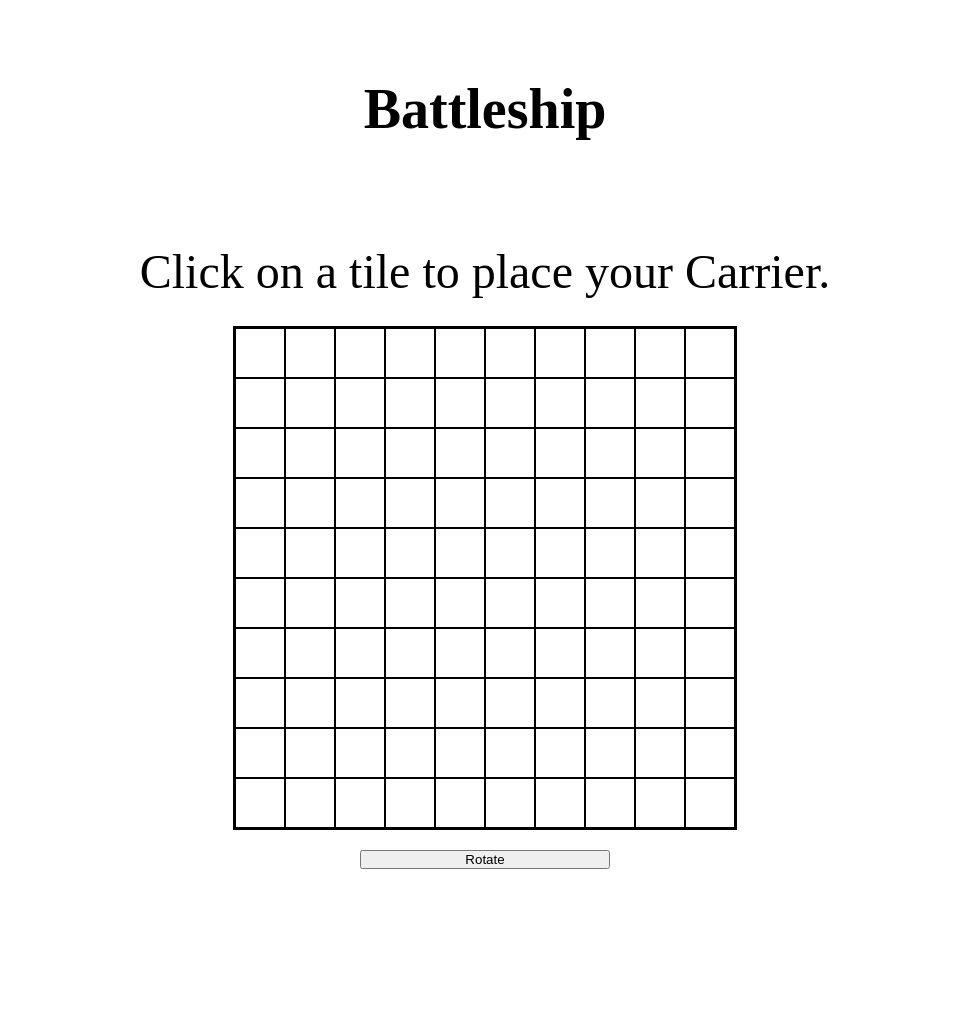
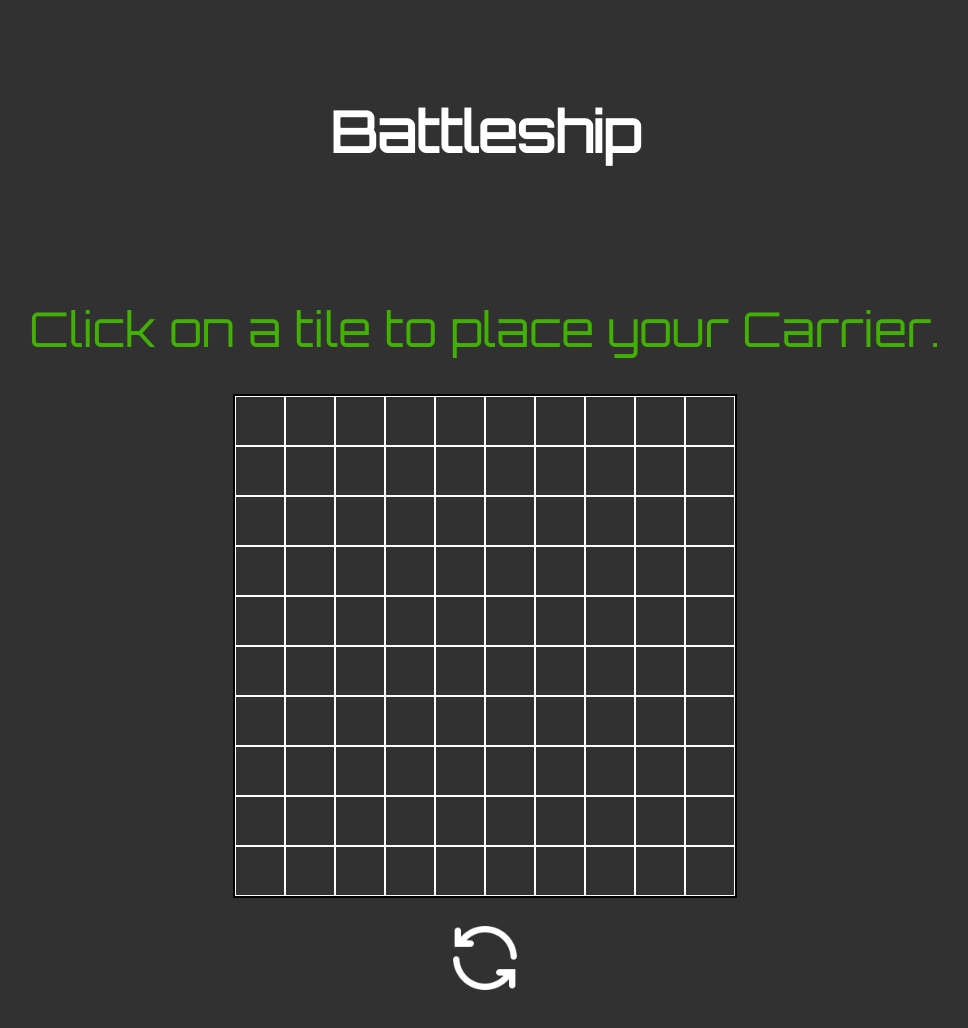
Before and after one commit to fau446/battleship, a website built with webpack: page dist/index.html in a window 1280 px wide. Shown: the whole page, without its empty margins (155-1123 px from the left). Before the commit the page ends 869 px from the top, so only its background shows below. Built offline with nearby package versions, Linux system fonts and the light colour scheme.

Commit message:
Add styling

```diff
--- a/dist/index.html
+++ b/dist/index.html
@@ -5,6 +5,12 @@
     <meta http-equiv="X-UA-Compatible" content="IE=edge" />
     <meta name="viewport" content="width=device-width, initial-scale=1.0" />
     <link rel="stylesheet" href="style.css" />
+    <link rel="preconnect" href="https://fonts.googleapis.com" />
+    <link rel="preconnect" href="https://fonts.gstatic.com" crossorigin />
+    <link
+      href="https://fonts.googleapis.com/css2?family=Orbitron&display=swap"
+      rel="stylesheet"
+    />
     <title>Battleship</title>
   </head>
   <body>
@@ -257,7 +263,9 @@
           </div>
         </div>
       </div>
-      <button class="rotate">Rotate</button>
+      <button class="rotate">
+        <img src="icons/icons8-update-left-rotation-100.png" alt="Rotate" />
+      </button>
     </div>
     <script src="main.js"></script>
   </body>
--- a/dist/style.css
+++ b/dist/style.css
@@ -7,18 +7,24 @@
 body {
   display: grid;
   grid-template-rows: 2fr 1fr 5fr;
+  background-color: rgb(50, 49, 49);
 }
 
 h1 {
   justify-self: center;
   align-self: center;
   font-size: 3.5rem;
+  font-family: "Orbitron", sans-serif;
+  color: white;
 }
 
 .display {
+  font-family: "Orbitron", sans-serif;
   justify-self: center;
   align-self: center;
   font-size: 3rem;
+  color: rgb(65, 176, 1);
+  text-align: center;
 }
 
 .game-area {
@@ -48,7 +54,7 @@ h1 {
 }
 
 .cell {
-  border: 1px solid black;
+  border: 1px solid white;
   width: 50px;
   height: 50px;
 }
@@ -58,23 +64,31 @@ h1 {
 }
 
 .rotate {
-  width: 250px;
+  margin-bottom: 50px;
+  border: none;
+  background-color: rgb(50, 49, 49);
+  cursor: pointer;
+}
+
+.rotate img {
+  width: 80px;
+  height: 80px;
 }
 
 .hover {
-  background: yellow;
+  background-color: yellow;
 }
 
 .miss {
-  background: green;
+  background-color: green;
 }
 
 .hit {
-  background: red;
+  background-color: red;
 }
 
 .player-ship {
-  background: lightblue;
+  background-color: lightblue;
 }
 
 .hide {
```
Also changed, not shown: dist/icons/icons8-update-left-rotation-100.png (added).
